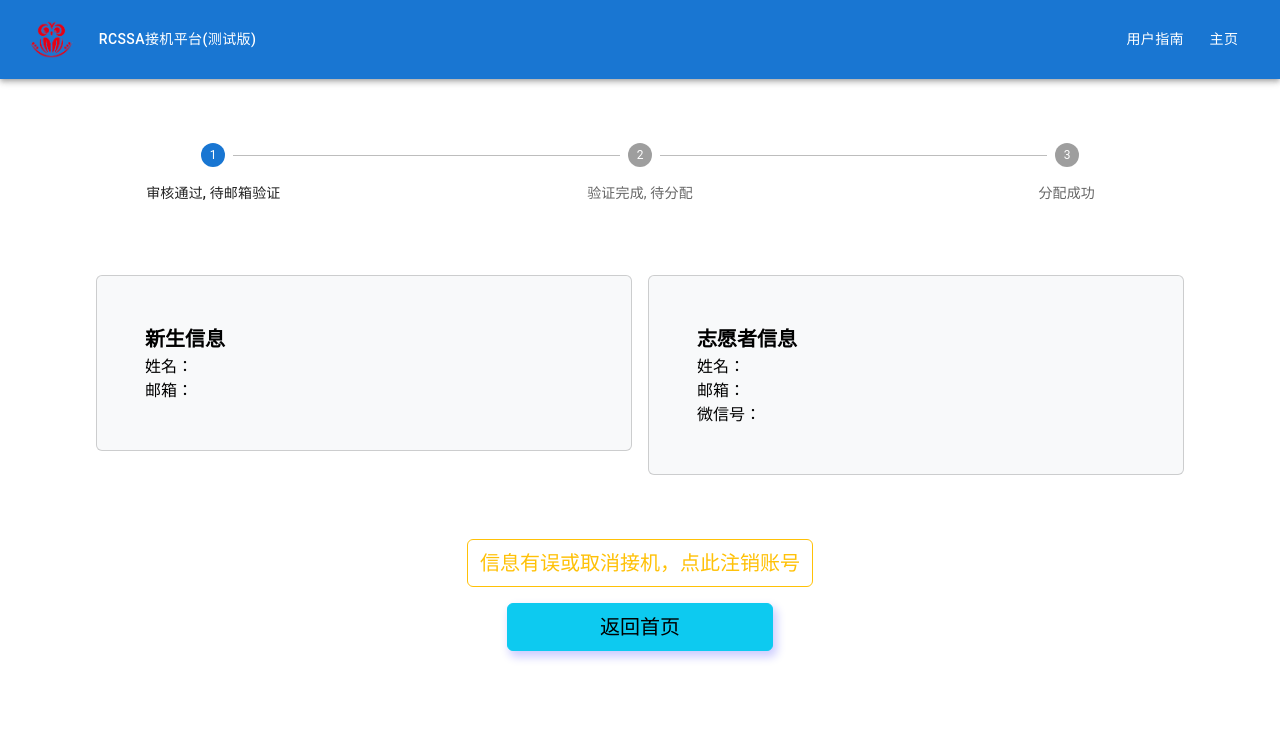
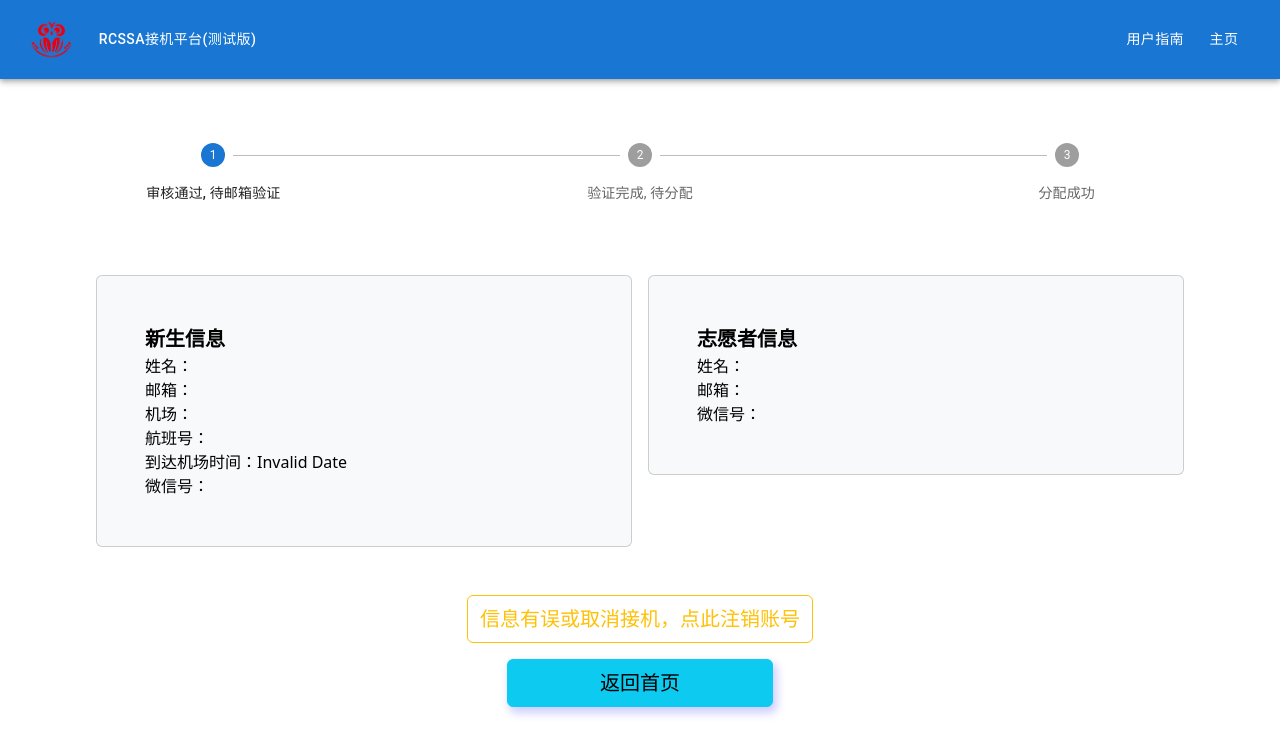
Before and after one commit to RCSSA/Freshmen-Airport-Pickup-Frontend, a React (Create React App) app in the folder airport-pickup/: page /#/studentallocate in a window 1280 px wide. Shown: the top 754 px of the page. Built offline with nearby package versions, Linux system fonts and the light colour scheme.

Commit message:
new student info shown on inquiry

```diff
--- a/airport-pickup/src/App.js
+++ b/airport-pickup/src/App.js
@@ -27,6 +27,7 @@ function App() {
   const [studentEmail, setStudentEmail] = useState("");
   const [volEmail, setVolEmail] = useState("");
   const [volInfo, setVolInfo] = useState({});
+  const [studentInfo, setStudentInfo] = useState({});
   const [studentList, setStudentList] = useState([]);
   useEffect(() => {
     document.title = "RCSSA Airport Pickup Platform";
@@ -110,6 +111,7 @@ function App() {
               setStudentName={setStudentName}
               setStudentEmail={setStudentEmail}
               setVolInfo={setVolInfo}
+              setStudentInfo={setStudentInfo}
             />
           }
         ></Route>
@@ -122,6 +124,7 @@ function App() {
               setProgress={setProgress}
               setStudentName={setStudentName}
               setStudentEmail={setStudentEmail}
+              setStudentInfo={setStudentInfo}
             />
           }
         ></Route>
@@ -140,6 +143,7 @@ function App() {
               studentEmail={studentEmail}
               studentName={studentName}
               volInfo={volInfo}
+              studentInfo={studentInfo}
             />
           }
         ></Route>
--- a/airport-pickup/src/pages/students/newStudentPage.js
+++ b/airport-pickup/src/pages/students/newStudentPage.js
@@ -60,6 +60,7 @@ export default function NewStudentPage(props) {
       airport: airport,
       arriving_time: arriveTime,
     };
+    props.setStudentInfo(student_data);
     let baseUrl = serverUrl;
     let url = baseUrl + "?action=" + action;
     console.log("Url: ", url, JSON.stringify(student_data));
--- a/airport-pickup/src/pages/students/studentAllocatePage.js
+++ b/airport-pickup/src/pages/students/studentAllocatePage.js
@@ -44,6 +44,18 @@ export default function StudentAllocatePage(props) {
             <div className="fw-bold fs-5">新生信息</div>
             <div>姓名：{props.studentName}</div>
             <div>邮箱：{props.studentEmail}</div>
+            <div>机场：{props.studentInfo.airport}</div>
+            <div>航班号：{props.studentInfo.flight_number}</div>
+            <div>
+              到达机场时间：
+              {new Date(props.studentInfo.arriving_time).toLocaleString(
+                "zh-cn",
+                {
+                  timeZone: "America/Chicago",
+                }
+              )}
+            </div>
+            <div>微信号：{props.studentInfo.wechat}</div>
             {/* <div>到达机场时间：</div>
                 <div>机场：</div>
                 <div>航班号：</div> */}
@@ -76,8 +88,15 @@ export default function StudentAllocatePage(props) {
           </div>
         </div>
         <div className="d-flex full-width flex-column align-items-center">
-        <DeleteModal deleteHandler={handleStudentDelete} btnClassName="btn btn-outline-warning fs-5 py-2" btnChildren={"信息有误或取消接机，点此注销账号"}
-          modalTitle={"确认注销账号？"} modalBody={"一旦确认，您在接机平台上此账号的所有信息将被删除，且不可恢复。您可以通过重新输入个人信息来注册新的账号。"}/>
+          <DeleteModal
+            deleteHandler={handleStudentDelete}
+            btnClassName="btn btn-outline-warning fs-5 py-2"
+            btnChildren={"信息有误或取消接机，点此注销账号"}
+            modalTitle={"确认注销账号？"}
+            modalBody={
+              "一旦确认，您在接机平台上此账号的所有信息将被删除，且不可恢复。您可以通过重新输入个人信息来注册新的账号。"
+            }
+          />
           <button
             onClick={() => {
               navigate("/");
@@ -89,5 +108,5 @@ export default function StudentAllocatePage(props) {
         </div>
       </div>
     </div>
-  )
+  );
 }
--- a/airport-pickup/src/pages/students/studentLogin.js
+++ b/airport-pickup/src/pages/students/studentLogin.js
@@ -43,6 +43,13 @@ export default function StudentLoginPage(props) {
           props.setStudentName(firstName + " " + lastName);
           props.setStudentEmail(email);
           props.setVolInfo(data.record);
+          const studentInfo = {
+            wechat: data.wechat,
+            flight_number: data.flight_number,
+            airport: data.airport,
+            arriving_time: data.arriving_time,
+          };
+          props.setStudentInfo(studentInfo);
           navigate("/studentallocate", {
             email,
             name: firstName + " " + lastName,
--- a/airport-pickup/src/pages/volunteers/Registerpage.js
+++ b/airport-pickup/src/pages/volunteers/Registerpage.js
@@ -1,4 +1,4 @@
-import React, { useState, useEffect, useContext } from "react";
+import React, { useState, useEffect } from "react";
 import { useNavigate } from "react-router-dom";
 import { serverUrl } from "../../const";
 
```
Lines whose indentation alone changed are shown as unchanged.
